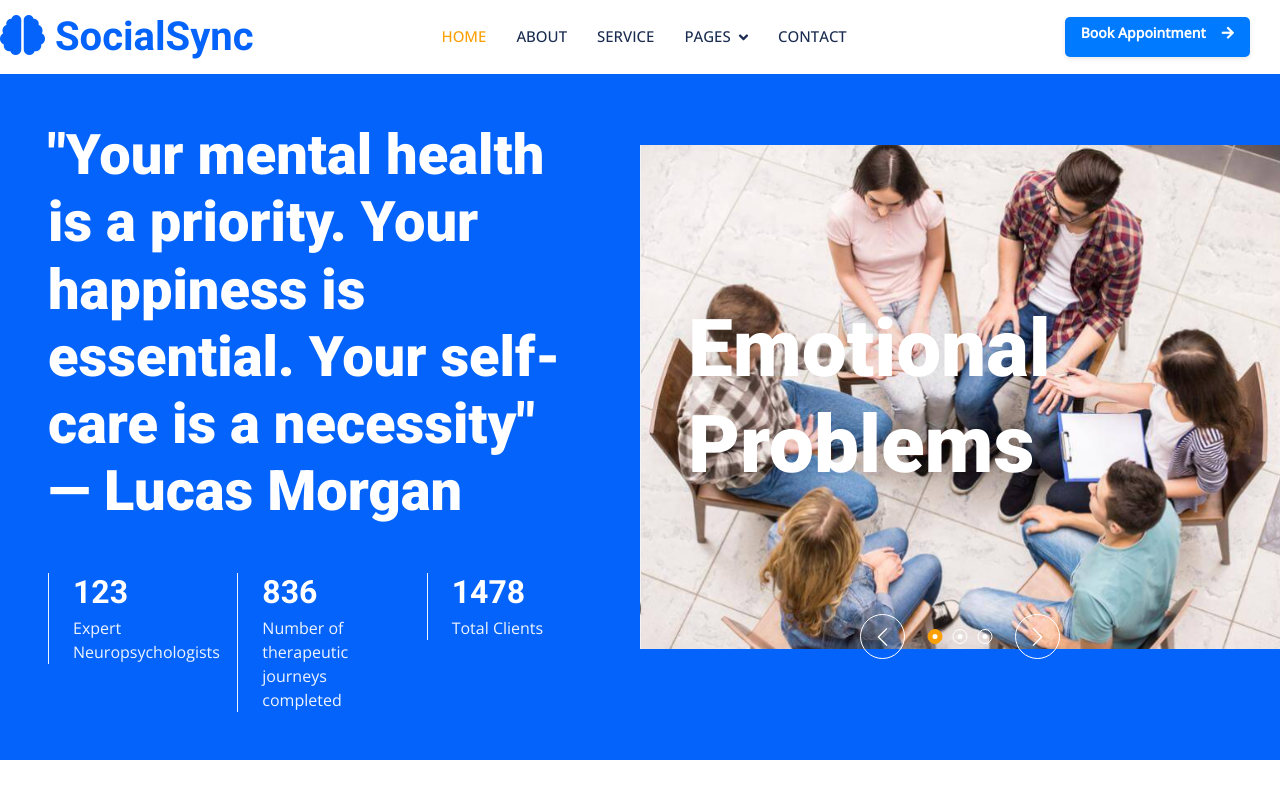
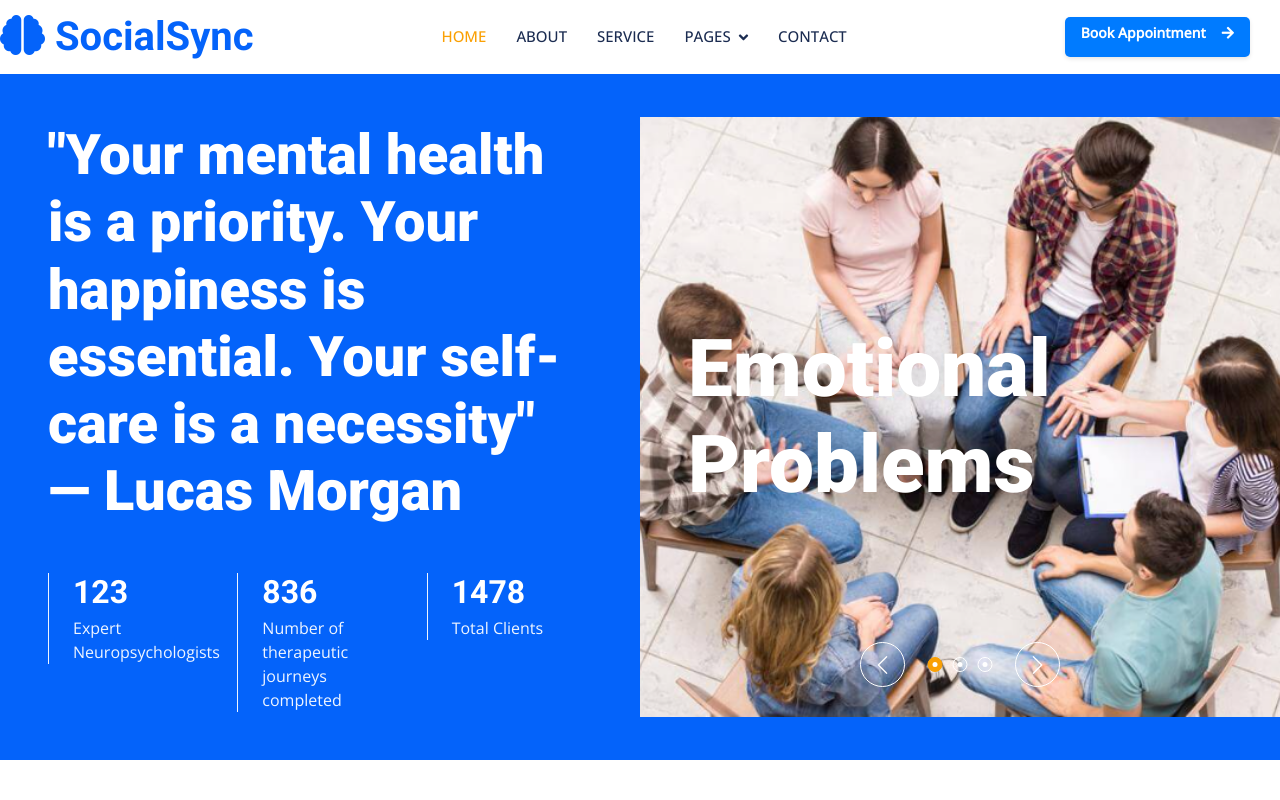
Before and after one commit to ThunderShadows/SocialSync, a plain HTML site: page index.html in a window 1280 px wide. Shown: the top 800 px of the page. Drawn offline with nearby package versions, Linux system fonts and the light colour scheme.

Commit message:
Update image slider

```diff
--- a/css/style.css
+++ b/css/style.css
@@ -186,6 +186,16 @@
 
 
 /*** Header ***/
+.carousel-img {
+    height: 600px;
+    object-fit: cover;
+    width: 100%;
+}
+
+.responsive {
+    max-width: 100%;
+
+}
 .header-carousel .owl-carousel-text {
     position: absolute;
     width: 100%;
--- a/index.html
+++ b/index.html
@@ -98,19 +98,19 @@
             <div class="col-lg-6 wow fadeIn" data-wow-delay="0.5s">
                 <div class="owl-carousel header-carousel">
                     <div class="owl-carousel-item position-relative">
-                        <img class="img-fluid responsive" src="img/img1.png" alt="">
+                        <img class="img-fluid responsive carousel-img" src="img/img1.png" alt="">
                         <div class="owl-carousel-text">
                             <h1 class="display-1 text-white mb-0">Emotional Problems</h1>
                         </div>
                     </div>
                     <div class="owl-carousel-item position-relative">
-                        <img class="img-fluid responsive" src="img/img2.png" alt="">
+                        <img class="img-fluid responsive carousel-img" src="img/img2.png" alt="">
                         <div class="owl-carousel-text">
                             <h1 class="display-1 text-white mb-0">Social Problems</h1>
                         </div>
                     </div>
                     <div class="owl-carousel-item position-relative">
-                        <img class="img-fluid responsive" src="img/img3.png" alt="">
+                        <img class="img-fluid responsive carousel-img" src="img/img3.png" alt="">
                         <div class="owl-carousel-text">
                             <h1 class="display-1 text-white mb-0">Depression and Suicidal Related Implications</h1>
                         </div>
```
